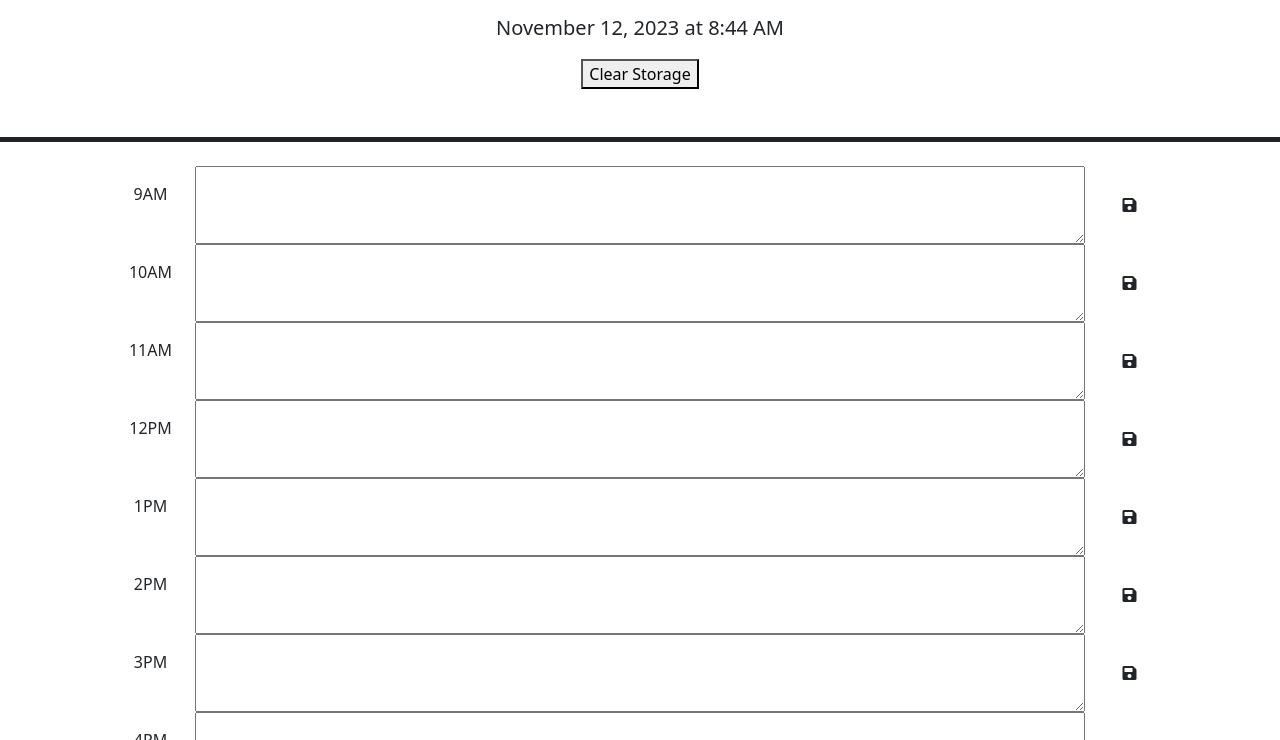
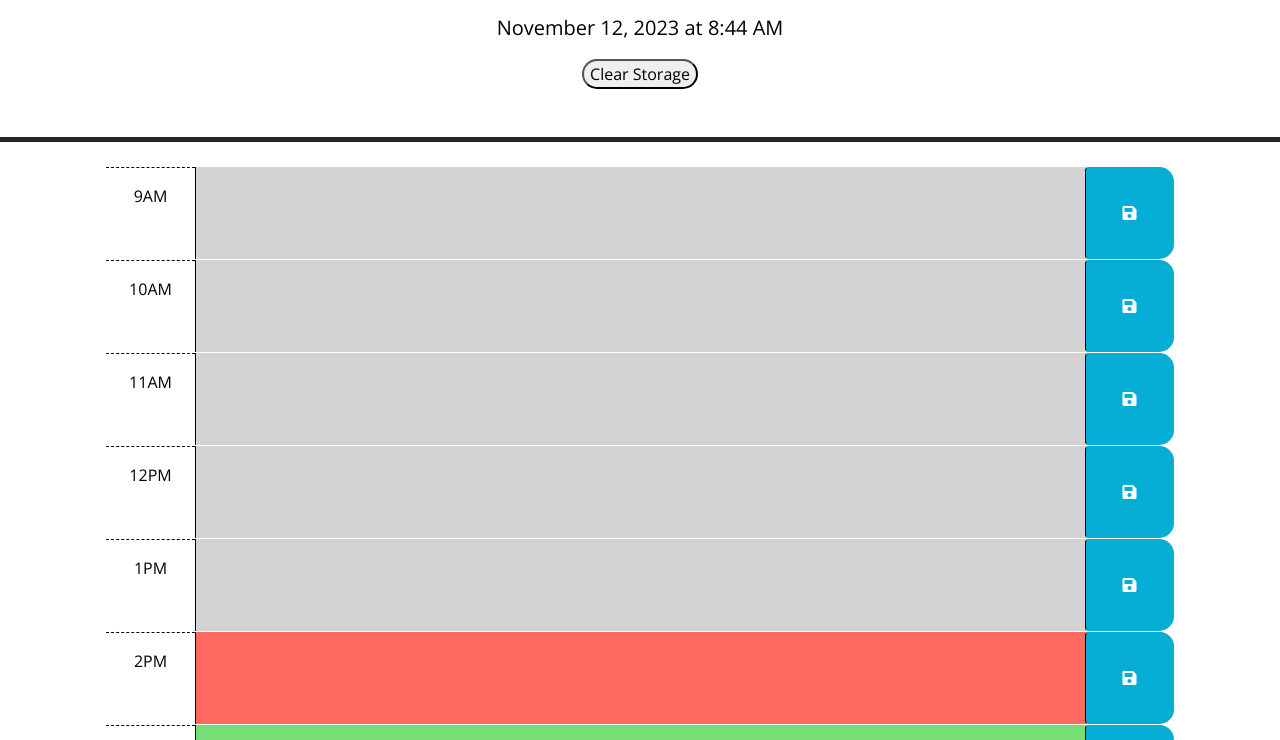
Before and after one commit to EricRisher/work-day-scheduler, a website: page index.html in a window 1280 px wide. Shown: the part 166-906 px from the top of the page. Drawn offline with nearby package versions, Linux system fonts and the light colour scheme; the site is published under a folder, as on GitHub Pages, so addresses that start at the root find nothing.

```diff
--- a/index.html
+++ b/index.html
@@ -18,7 +18,7 @@
       href="https://fonts.googleapis.com/css?family=Open+Sans&display=swap"
       rel="stylesheet"
     />
-    <link rel="stylesheet" type="text/css" href="/Develop/style.css" />
+    <link rel="stylesheet" type="text/css" href="Develop/style.css" />
     <title>Work Day Scheduler</title>
   </head>
 
```
